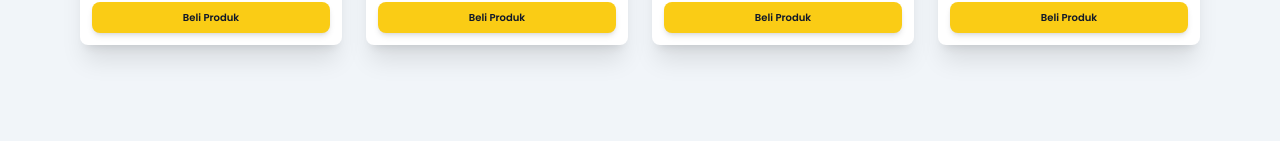
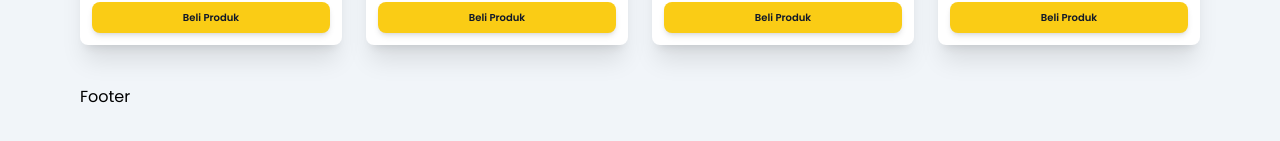
Before and after one commit to simolekrancaekek/simolek, a React (Vite) app: page / in a window 1280 px wide. Shown: the part 2225-2366 px from the top of the page. Before the commit the page ends 2310 px from the top, so only its background shows below. Built offline with nearby package versions, Linux system fonts and the light colour scheme.

Commit message:
add fotter

```diff
--- /dev/null
+++ b/src/Layouts/Footer.jsx
@@ -0,0 +1,7 @@
+import React from 'react';
+
+function Footer() {
+    return <div>Footer</div>;
+}
+
+export default Footer;
--- a/src/Pages/Home.jsx
+++ b/src/Pages/Home.jsx
@@ -5,6 +5,7 @@ import Container from '../Components/Container';
 import Kategori from '../Components/kategori/Kategori';
 import ListProduk from '../Components/Produk/ListProduk';
 import ProdukUnggulan from '../Components/Produk/ProdukUnggulan';
+import Footer from '../Layouts/Footer';
 
 function Home() {
     return (
@@ -15,6 +16,7 @@ function Home() {
                     <Kategori></Kategori>
                     <ProdukUnggulan></ProdukUnggulan>
                     <ListProduk></ListProduk>
+                    <Footer></Footer>
                 </Box>
             </Container>
         </div>
```
